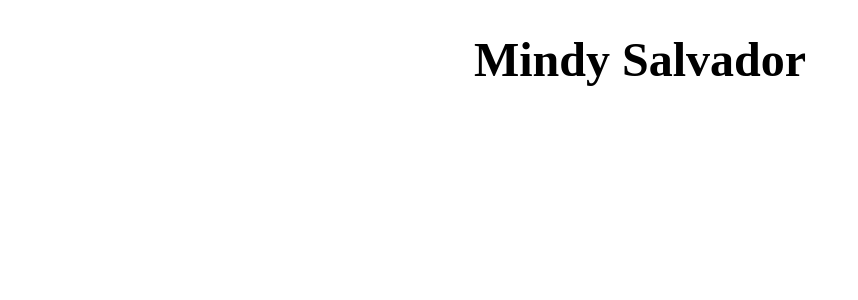
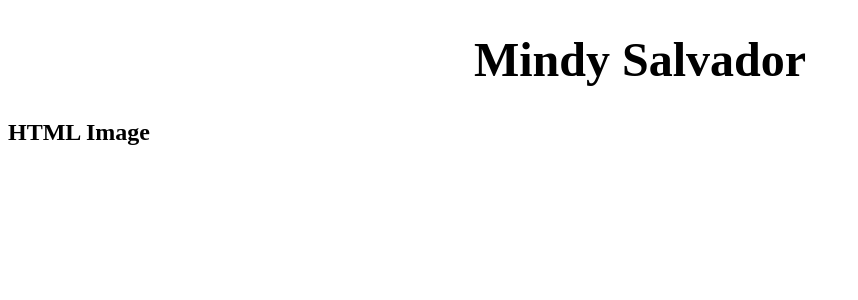
Before and after one commit to salvadormindy/salvadormindy.github.io, a Jekyll site: the page index.html, which Jekyll copies as it is, in a window 1280 px wide. Shown: the top 300 px of the page, without its empty margins (0-858 px from the left). Built offline with Jekyll 4.4.1, drawn with Linux system fonts in a browser that asks for light colours.

Commit message:
Update index.html

```diff
--- a/index.html
+++ b/index.html
@@ -14,6 +14,8 @@
   </head>
   <body>
   <h1 align="center">Mindy Salvador</h1>
+    <h2>HTML Image</h2>
+    <img src="mindy/mindy.jpg/>
 
   </body>
   </html>
```
